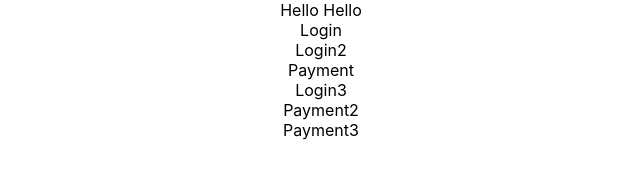
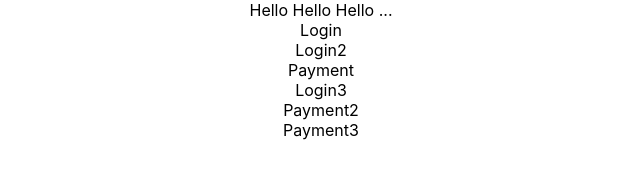
Before and after one commit to kartikbabariya/react-git, a React (Create React App) app: page / in a window 1280 px wide. Shown: the top 190 px of the page, without its empty margins (319-959 px from the left). Built offline with nearby package versions, Linux system fonts and the light colour scheme.

Commit message:
App.js file added

```diff
--- a/src/App.js
+++ b/src/App.js
@@ -10,7 +10,7 @@ import Payment3 from './Components/Payment/Payment3';
 function App() {
   return (
     <div className="App">
-      Hello Hello
+      Hello Hello Hello ...
       <Login />
       <Login2 />
       <Payment />
```
